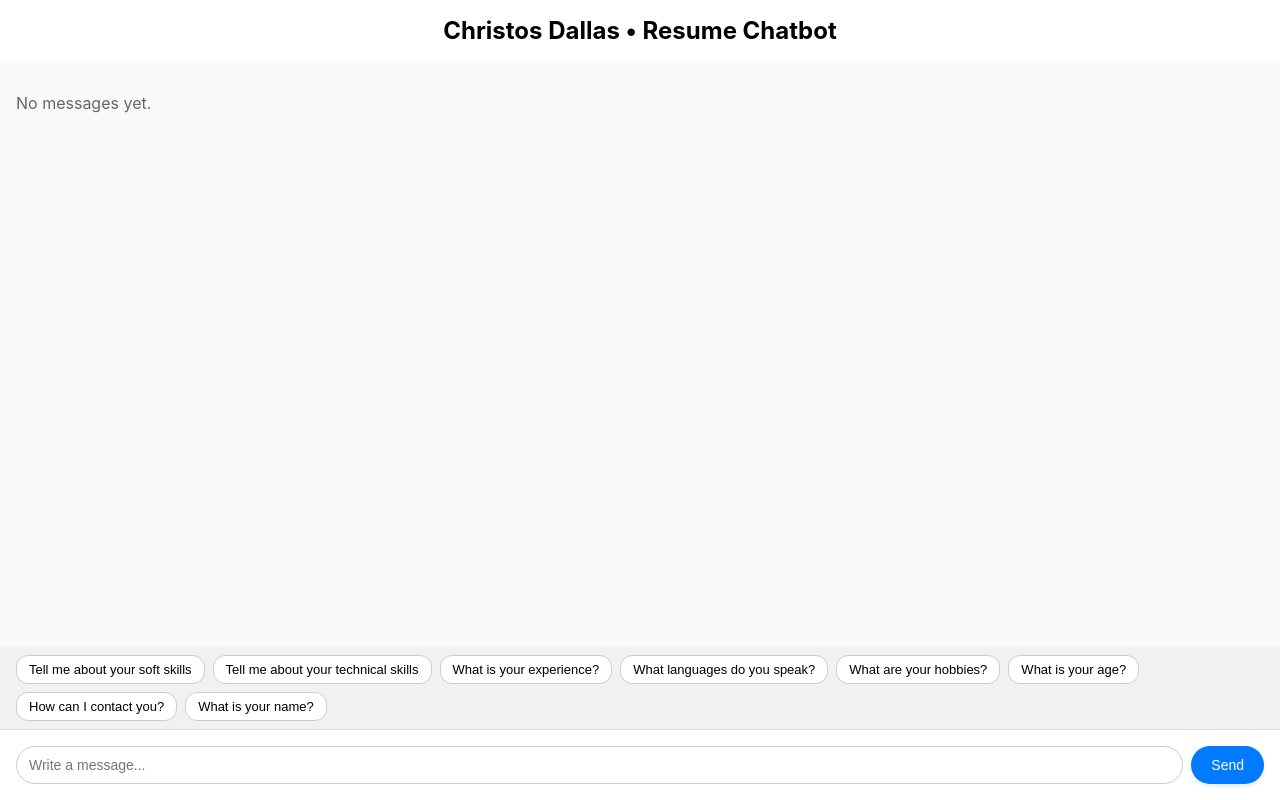
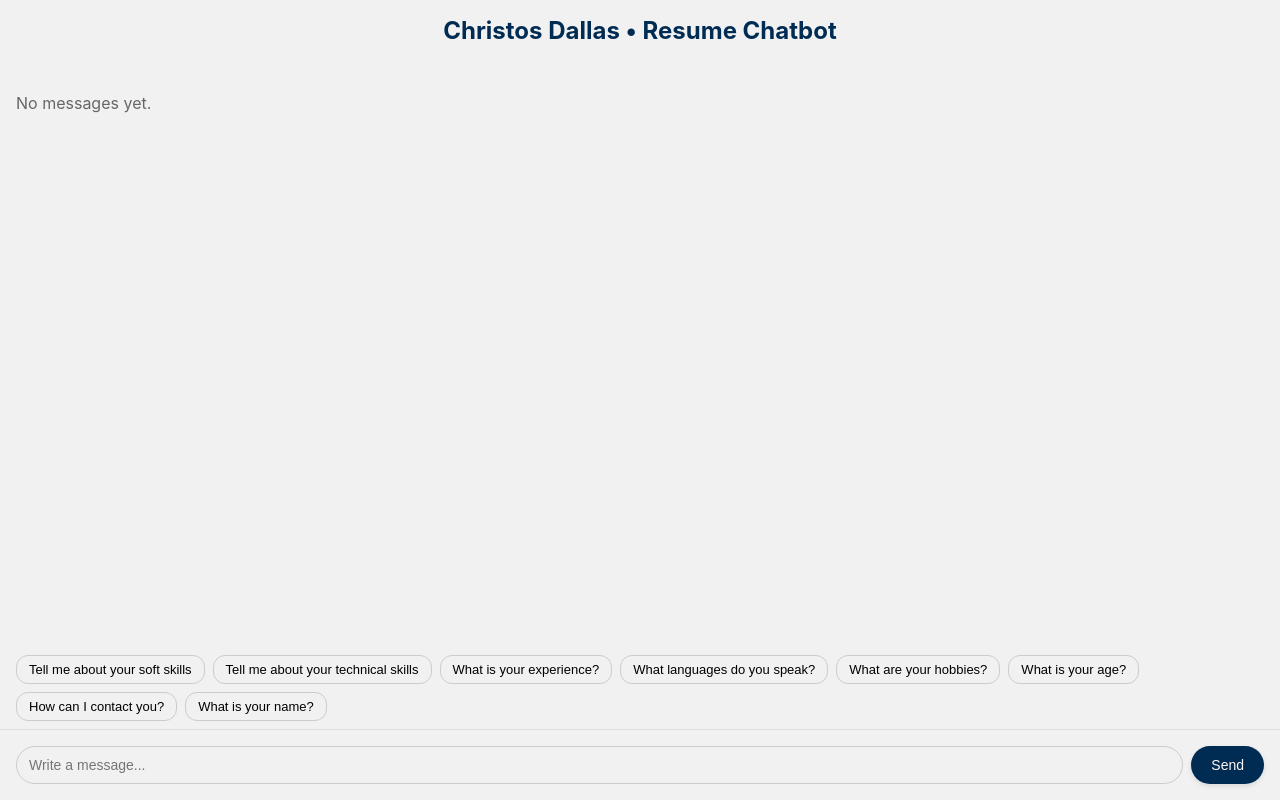
Before and after one commit to xdallas/resumeChatBot, a React (Create React App) app in the folder resume-chatbot-frontend/: page / in a window 1280 px wide. Built offline with nearby package versions, Linux system fonts and the light colour scheme; the HTML template or start-up script is replaced by a standard one.

Commit message:
Detailing

```diff
--- a/resume-chatbot-frontend/src/App.js
+++ b/resume-chatbot-frontend/src/App.js
@@ -43,12 +43,13 @@ function App() {
   };
 
   return (
-    <div style={{ display: 'flex', flexDirection: 'column', height: '100vh' }}>
+    <div style={{ display: 'flex', flexDirection: 'column', height: '100vh', backgroundColor: '#F1F1F2' }}>
       <h1 style={{
         textAlign: 'center',
         margin: '16px 0',
         fontSize: '24px',
-        fontWeight: 'bold'
+        fontWeight: 'bold',
+        color: '#002C54',
       }}>
       Christos Dallas • Resume Chatbot
     </h1>
--- a/resume-chatbot-frontend/src/components/ChatInput.jsx
+++ b/resume-chatbot-frontend/src/components/ChatInput.jsx
@@ -15,7 +15,7 @@ export default function ChatInput({ onSend, loading }) {
       display: 'flex',
       padding: 16,
       borderTop: '1px solid #ddd',
-      background: '#fff'
+      background: '#F1F1F2'
     }}>
       <input
         type="text"
@@ -30,7 +30,7 @@ export default function ChatInput({ onSend, loading }) {
           border: '1px solid #ccc',
           borderRadius: 20,
           outline: 'none',
-          background: loading ? '#f5f5f5' : '#ffffff',
+          background: loading ? '#f5f5f5' : '#F1F1F2',
           fontSize: 14
         }}
         />
@@ -41,8 +41,8 @@ export default function ChatInput({ onSend, loading }) {
         style={{
           marginLeft: 8,
           padding: '10px 20px',
-          background: loading ? '#999' : '#007bff',
-          color: '#ffffff',
+          background: loading ? '#999' : '#002C54',
+          color: '#FDF6F6',
           border: 'none',
           borderRadius: 20,
           boxShadow: loading ? 'none' : '0 2px 5px rgba(0,0,0,0.1)',
--- a/resume-chatbot-frontend/src/components/ChatWindow.jsx
+++ b/resume-chatbot-frontend/src/components/ChatWindow.jsx
@@ -17,7 +17,8 @@ export default function ChatWindow({ messages }) {
       flex: 1,
       overflowY: 'auto',
       padding: 16,
-      background: '#f9f9f9',
+      // Background color of the chat window
+      background: '#F1F1F2',
       display: 'flex',
       flexDirection: 'column'
     }}>
@@ -31,7 +32,8 @@ export default function ChatWindow({ messages }) {
             margin: '6px 0',
             padding: '10px 14px',
             borderRadius: 16,
-            background: msg.from === 'user' ? '#DCF8C6' : '#FFFFFF',
+            // Color of the message sent by the user
+            background: msg.from === 'user' ? '#BFDBFE' : '#FFFFFF',
             boxShadow: '0 2px 5px rgba(0,0,0,0.1)',
             maxWidth: '75%',
             lineHeight: 1.4,
--- a/resume-chatbot-frontend/src/components/QuickReplies.jsx
+++ b/resume-chatbot-frontend/src/components/QuickReplies.jsx
@@ -7,7 +7,7 @@ export default function QuickReplies({ questions, onSelect, disabled }) {
       flexWrap: 'wrap',
       gap: 8,
       padding: '8px 16px',
-      background: '#f1f1f1'
+      background: '#F1F1F2'
     }}>
       {questions.map((q, i) => (
         <button
@@ -18,7 +18,7 @@ export default function QuickReplies({ questions, onSelect, disabled }) {
             padding: '6px 12px',
             borderRadius: 12,
             border: '1px solid #ccc',
-            background: disabled ? '#eee' : '#fff',
+            background: disabled ? '#eee' : '#F1F1F2',
             cursor: disabled ? 'default' : 'pointer',
             fontSize: 13
           }}
```
Also changed, not shown: resume-chatbot-frontend/src/index.css (line endings or trailing spaces).
